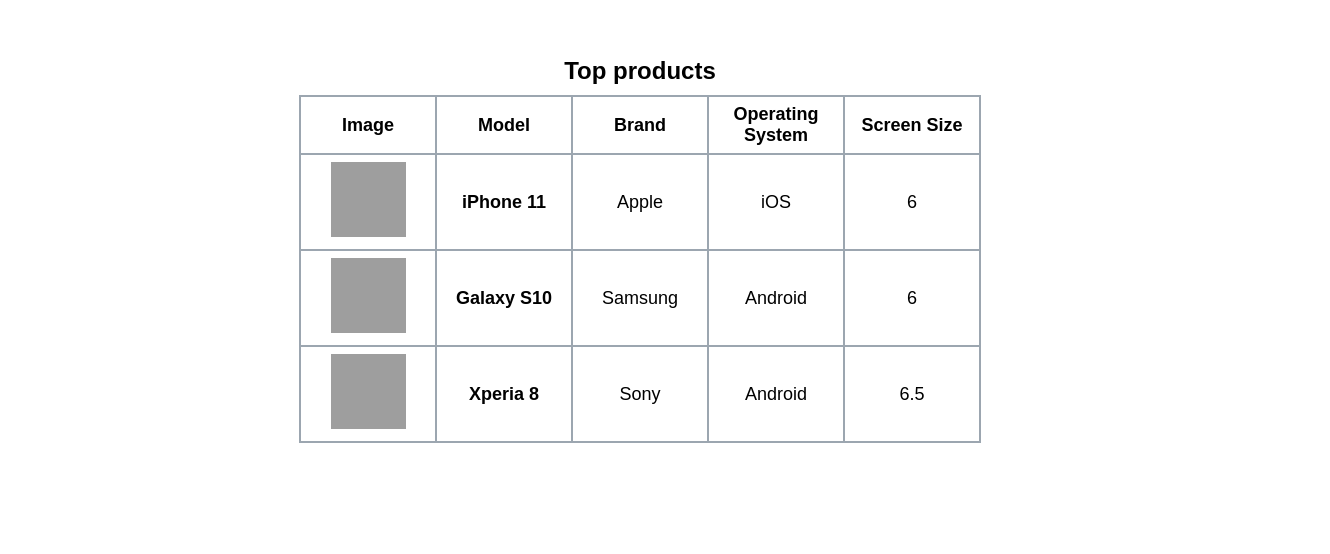
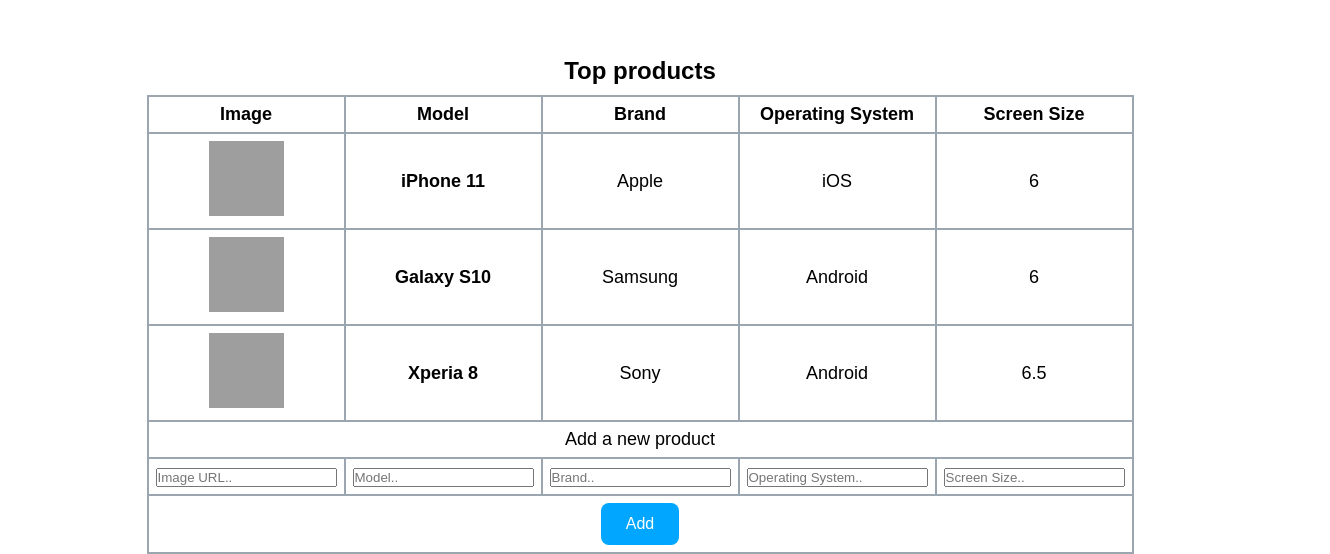
Before and after one commit to fredrikerichsen16/webtech-assignments, a plain HTML site: page assignment1/index.html in a window 1280 px wide. Shown: the part 863-1417 px from the top of the page, 1330 px wide, since content can reach past the window. Before the commit the page ends 1306 px from the top, so only its background shows below. Drawn offline with Linux system fonts and the light colour scheme; grey boxes are pictures that could not be loaded.

Commit message:
added "add phone"-form

```diff
--- a/assignment1/index.css
+++ b/assignment1/index.css
@@ -23,7 +23,7 @@
 nav {
     background-color: black;
     margin: 0;
-    width: 100%;
+    width: calc(100% - 50px);
     padding: 25px;
 }
 
@@ -156,4 +156,23 @@
     font-weight: bold;
 }
 
+section#top_products tfoot button {
+    padding: 12px 25px;
+    background-color: rgba(0, 166, 255, 1);
+    color: white;
+    font-size: 16px;
+    border-radius: 8px;
+    border: 0;
+}
+
+    section#top_products tfoot button:hover {
+        cursor: pointer;
+        background-color: rgba(0, 159, 245, 1);
+    }
+
+    section#top_products tfoot button:active {
+        border: 2px solid rgba(0, 159, 245, 1);
+        border-left: 0; border-top: 0;
+    }
+
 /* TOP PRODUCTS END */
--- a/assignment1/index.html
+++ b/assignment1/index.html
@@ -90,6 +90,38 @@
                     <td>6.5</td>
                 </tr>
             </tbody>
+
+            <tfoot>
+                <tr>
+                    <td colspan="5">Add a new product</td>
+                </tr>
+
+                <form method="post" action="https://wt.ops.labs.vu.nl/api20/78c5681b">
+                    <tr>
+                        <td>
+                            <input type="text" name="image" placeholder="Image URL..">
+                        </td>
+                        <td>
+                            <input type="text" name="model" placeholder="Model..">
+                        </td>
+                        <td>
+                            <input type="text" name="brand" placeholder="Brand..">
+                        </td>
+                        <td>
+                            <input type="text" name="os" placeholder="Operating System..">
+                        </td>
+                        <td>
+                            <input type="number" name="screensize" placeholder="Screen Size..">
+                        </td>
+                    </tr>
+
+                    <tr>
+                        <td colspan="5">
+                            <button type="submit">Add</button>
+                        </td>
+                    </tr>
+                </form>
+            </tfoot>
         </table>
     </section>
 
```
